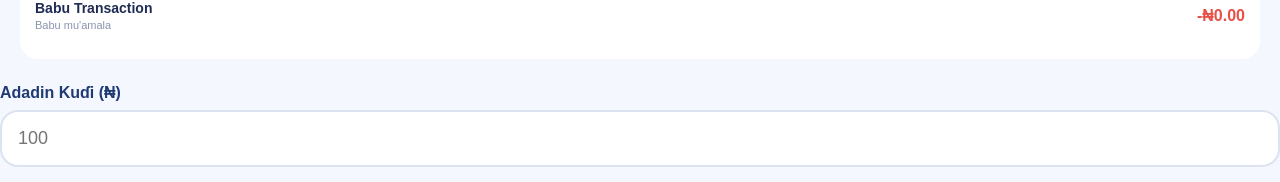
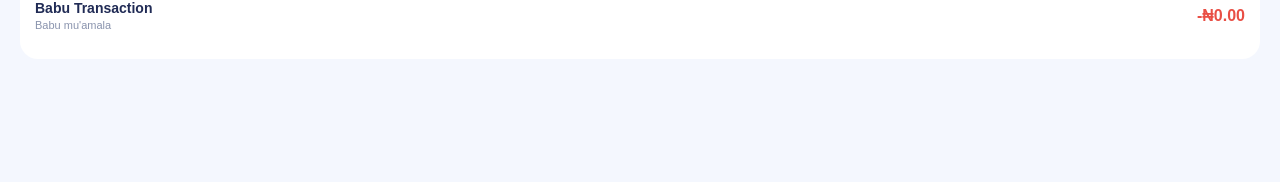
Before and after one commit to daninna422-ops/MMA-bank-, a plain HTML site: page index.html in a window 1280 px wide. Shown: the part 815-997 px from the top of the page. After the commit the page ends 899 px from the top, so only its background shows below. Drawn offline with Linux system fonts and the light colour scheme.

Commit message:
Update index.html

```diff
--- a/index.html
+++ b/index.html
@@ -807,35 +807,6 @@ function buyAirtime(event) {
 </div>
         </option>
 
-      </select>
-
-    </div>
-
-
-    <!-- AMOUNT -->
-
-    <div class="form-group">
-
-      <label>Adadin Kuɗi (₦)</label>
-
-      <input
-        type="number"
-        id="airtimeAmount"
-        placeholder="100"
-        min="50"
-        max="50000"
-      >
-
-    </div>
-
-
-    <!-- BUTTON -->
-
-        </select>
-      </div>
-
-
-
 <script>
 
 function openModal(id) {
```
